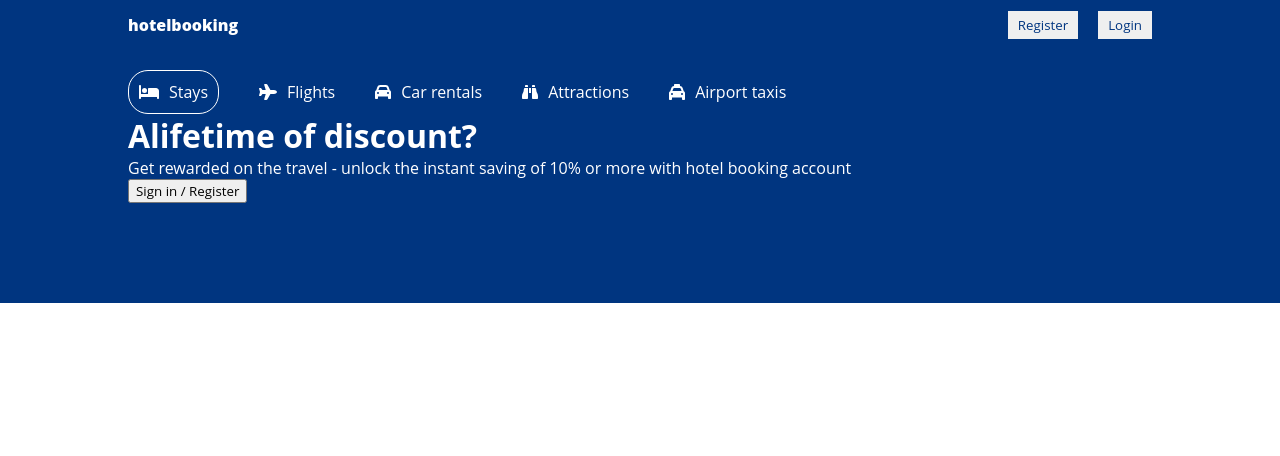
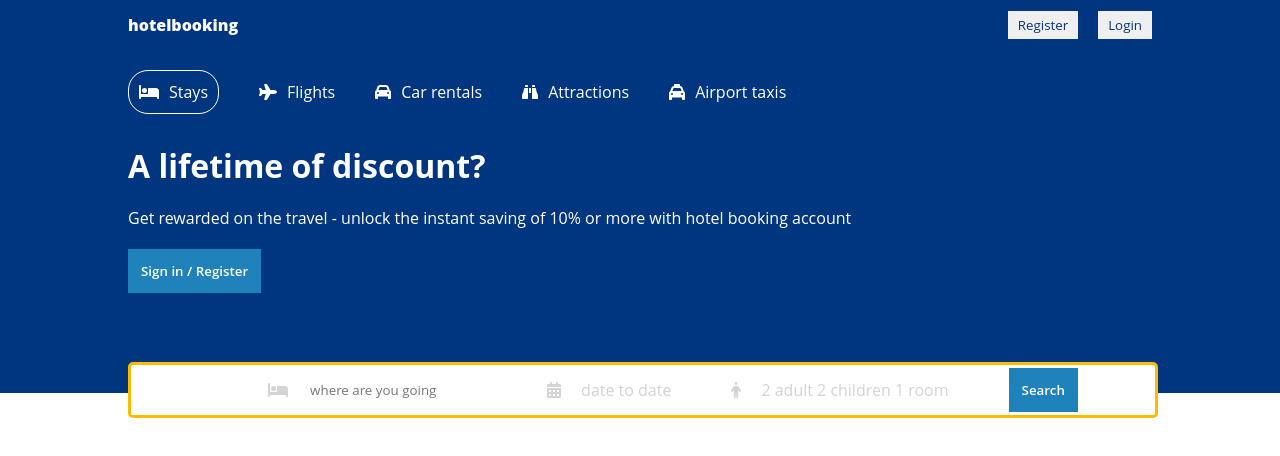
Before and after one commit to prashant2071/hotelbooking-client, a React (Create React App) app: page / in a window 1280 px wide. Shown: the top 456 px of the page. Built offline with nearby package versions, Linux system fonts and the light colour scheme.

Commit message:
header section complete

```diff
--- a/src/components/header/Header.jsx
+++ b/src/components/header/Header.jsx
@@ -1,6 +1,6 @@
 import "./header.css"
 import { FontAwesomeIcon } from '@fortawesome/react-fontawesome'
-import { faBed, faBinoculars, faCar, faPlane, faTaxi } from '@fortawesome/free-solid-svg-icons'
+import { faBed, faBinoculars, faCalendar, faCalendarDays, faCar, faPerson, faPlane, faTaxi } from '@fortawesome/free-solid-svg-icons'
 const Header = () => {
   return (
     <div className='header'>
@@ -27,12 +27,33 @@ const Header = () => {
             <span>Airport taxis</span>
           </div>
         </div>
-        <h1 className="headerTitle">Alifetime of discount?</h1>
+        <h1 className="headerTitle">A lifetime of discount?</h1>
         <p className="headerDescription">
           Get rewarded on the travel - unlock the instant saving of 10% or
           more with hotel booking  account
         </p>
         <button className="headerBtn">Sign in / Register</button>
+        <div className="headerSearch">
+          <div className="headerSearchItem">
+            <FontAwesomeIcon icon={faBed} className="headerIcon"/>
+            <input
+            type="text"
+            placeholder="where are you going"
+            className="headerSearchInput"
+            />
+          </div>
+          <div className="headerSearchItem">
+            <FontAwesomeIcon icon={faCalendarDays} className="headerIcon"/>
+            <span className="headerSearchText">date to date</span>
+          </div>
+          <div className="headerSearchItem">
+            <FontAwesomeIcon icon={faPerson} className="headerIcon"/>
+            <span className="headerSearchText">2 adult 2 children 1 room</span>
+          </div>
+          <div className="headerSearchItem">
+          <button className="headerBtn">Search</button>
+          </div>
+        </div>
       </div>
     </div>
   )
--- a/src/components/header/header.css
+++ b/src/components/header/header.css
@@ -3,6 +3,8 @@
     color:white;
     display: flex;
     justify-content: center;
+    position: relative;
+
 }
 .headerContainer{
     width: 100%;
@@ -12,6 +14,7 @@
 .headerList{
     display: flex;
     gap: 40px;
+    margin-bottom:30px ;
 }
 .headerListItem{
     display: flex;
@@ -24,3 +27,56 @@
     padding:10px;
     border-radius: 20px;
 }
+.headerDescription{
+    margin:20px  0px;
+
+}
+.headerBtn{
+   background-color: rgb(32, 130, 187);
+   color : white;
+   padding :13px;
+   font-weight: 600;
+   border: none;
+   cursor: pointer;
+}
+.headerSearch{
+    height: 30px;
+    background-color: white;
+    border:3px solid #febb02;
+    display: flex;
+    align-items: center;
+    justify-content: center;
+    padding: 10px 0px ;
+    border-radius: 5px;
+    position :absolute;
+    bottom :-25px;
+    width: 100%;
+    max-width: 1024px;
+
+}
+.headerIcon{
+    color: lightgrey;
+}
+.headerBtn.srh{
+    background-color: rgb(32, 130, 187);
+    color : white;
+    padding :13px;
+    font-weight: 600;
+    border: none;
+    cursor: pointer;
+    /* margin-left: 300px ; */
+ }
+ .headerSearchItem{
+    display:flex;
+    align-items: center;
+    gap: 20px;
+    margin-left: 60px;
+ }
+ .headerSearchInput{
+    border: none;
+    outline: none;
+ }
+ .headerSearchText{
+    color:lightgray;
+    cursor: pointer;
+ }
```
